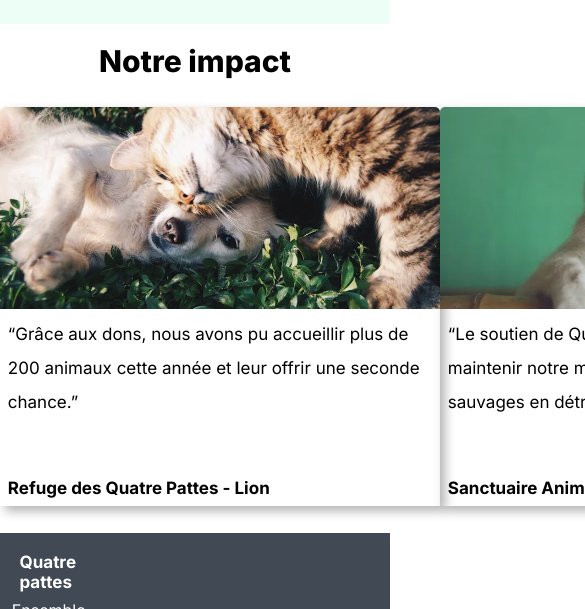
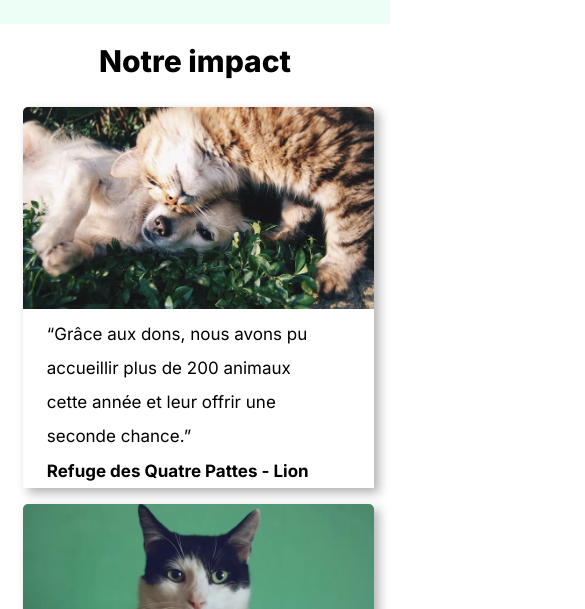
Before and after one commit to hackeuse94/ECF, a plain HTML site: page index.html in a window 390 px wide. Shown: the part 3899-4508 px from the top of the page, 585 px wide, since content can reach past the window. Drawn offline with Linux system fonts and the light colour scheme.

Commit message:
Versione final s6 + responsive

```diff
--- a/style.css/s6.css
+++ b/style.css/s6.css
@@ -3,17 +3,20 @@
     justify-content: space-around;
     padding-top: 2vw;
     padding-bottom: 7vw;
+    flex-wrap: wrap;
 }
 
 .s6_article {
     display: flex;
     flex-direction: column;
+    width: 440px;
     box-shadow: 5px 5px 10px rgba(0, 0, 0, 0.3);
     padding-bottom: 2vw;
+    margin-bottom: 2vw;
 }
 
 .s6_article p {
-    width: 440px;
+    width: 100%;
     height: 169px;
     font-size: var(--font-size_17);
     padding: 2vw;
@@ -25,15 +28,37 @@
 
 .s6_article img {
     height: 202px;
-    width: 440px;
+    width: 100%;
     object-fit: cover;
     object-position: center;
     border-top-right-radius: 5px;
     border-top-left-radius: 5px;
 }
 
-.bold{
+.bold {
     font-weight: bold;
     font-size: var(--font-size_17);
     padding: 2vw;
 }
+
+/* MEDIA QUERIES */
+
+@media (max-width: 800px) {
+
+    .s6_article {
+        width: 90%;
+        margin-left: 6vw;
+        margin-bottom: 4vw;
+    }
+
+    .s6_article p {
+        padding-left: 6vw;
+        height: 60%;
+        width: 88%;
+    }
+
+   .bold {
+    padding-left: 6vw;
+   }
+
+}
```
